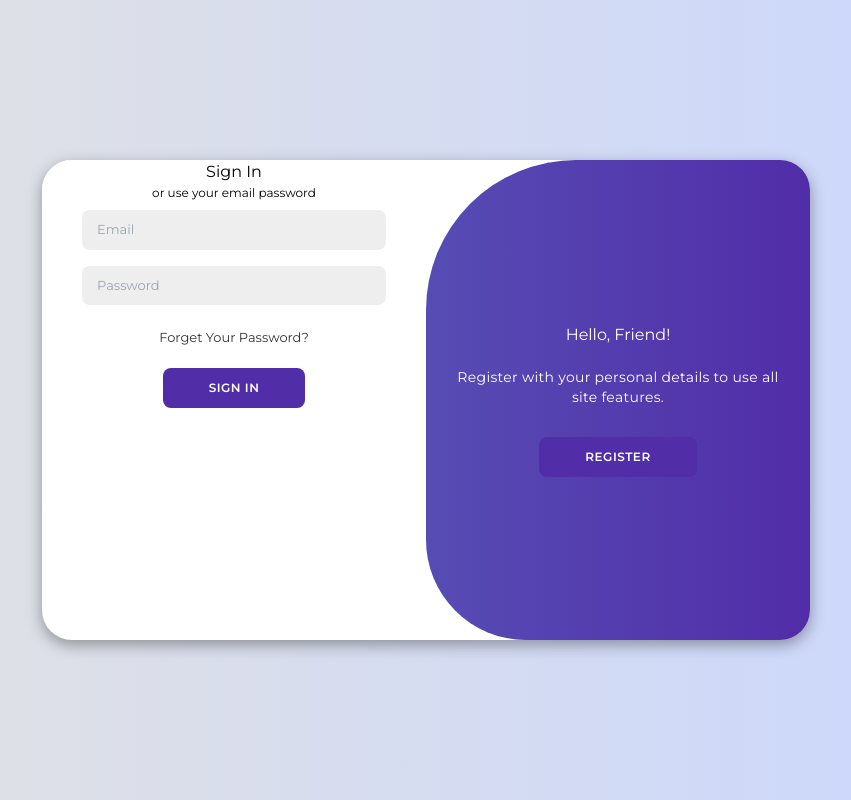
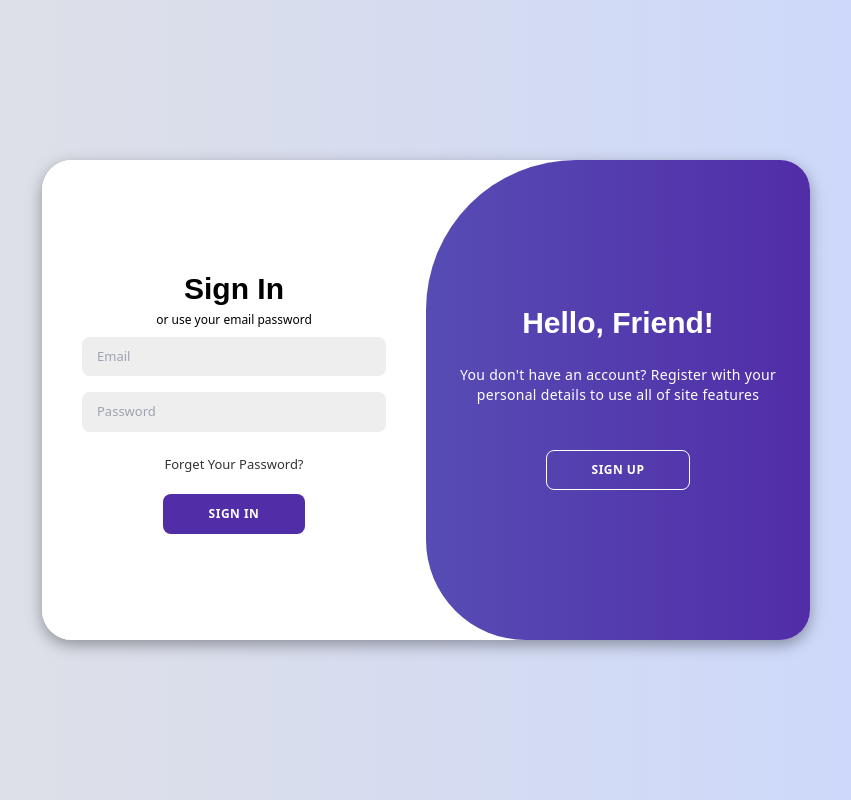
Before and after one commit to Ianzev/foto24-offers, a React (Vite) app in the folder frontend/: page /login in a window 1280 px wide. Shown: the whole page, without its empty margins (214-1065 px from the left). Built offline with nearby package versions, Linux system fonts and the light colour scheme.

Commit message:
login register page

```diff
--- a/frontend/src/components/Sidebar.jsx
+++ b/frontend/src/components/Sidebar.jsx
@@ -1,5 +1,6 @@
 import { MoreVertical, ChevronLast, ChevronFirst } from "lucide-react"
 import { useContext, createContext, useState } from "react"
+import foto24Logo from '../components/images/foto24.png';
 
 const SidebarContext = createContext()
 
@@ -11,7 +12,7 @@ export function Sidebar({ children }) {
       <nav className="h-full flex flex-col bg-white border-r shadow-sm">
         <div className="p-4 pb-2 flex justify-between items-center">
           <img
-            src="https://img.logoipsum.com/243.svg"
+            src={foto24Logo}
             // src="./images/foto24.png"
             className={`overflow-hidden transition-all ${
               expanded ? "w-32" : "w-0"
--- a/frontend/src/pages/HomePage.jsx
+++ b/frontend/src/pages/HomePage.jsx
@@ -1,4 +1,3 @@
-import { Link } from 'react-router-dom';
 
 function HomePage(){
     return(
--- a/frontend/src/pages/Login/Login.jsx
+++ b/frontend/src/pages/Login/Login.jsx
@@ -1,33 +1,19 @@
-// LoginForm.jsx
-import React from 'react';
 import './style.css';
+import React, { useState } from 'react';
 
-const LoginForm = ({ isLoginForm }) => {
-    return (
-        <div className="form-container.sign-up">
-            {isLoginForm ? (
-                <form>
-                    <h1>Sign In</h1>
-                    <span>or use your email password</span>
-                    <input type="email" placeholder="Email" />
-                    <input type="password" placeholder="Password" />
-                    <a href="#">Forget Your Password?</a>
-                    <button>Sign In</button>
-                </form>
-            ) : (
-                <form>
-                    <h1>Create Account</h1>
-                    <div className="social-icons">
-                    </div>
-                    <span>or use your email for registration</span>
-                    <input type="text" placeholder="Name" />
-                    <input type="email" placeholder="Email" />
-                    <input type="password" placeholder="Password" />
-                    <button>Sign Up</button>
-                </form>
-            )}
+function Login(){
+    return(
+        <div className="form-container sign-in">
+            <form>
+                <h1 className='h1-login'>Sign In</h1>
+                <span>or use your email password</span>
+                <input type="email" placeholder="Email"/>
+                <input type="password" placeholder="Password"/>
+                <a href="#">Forget Your Password?</a>
+                <button>Sign In</button>
+            </form>
         </div>
     );
 };
 
-export default LoginForm;
+export default Login;
--- a/frontend/src/pages/Login/LoginContainer.jsx
+++ b/frontend/src/pages/Login/LoginContainer.jsx
@@ -1,40 +1,52 @@
-// LoginContainer.jsx
 import React, { useState } from 'react';
-import LoginForm from './Login';
+import Login from './Login';
+import Register from './Register';
 import './style.css';
+import { useNavigate } from 'react-router-dom';
+import { Link } from 'react-router-dom';
 
-const LoginContainer = () => {
-    const [isLoginForm, setIsLoginForm] = useState(true);
+const LoginContainer = ({isLoginForm, isActiveProp}) => {
+    const [isActive, setIsActive] = useState(isActiveProp);
 
     const toggleForm = () => {
-        setIsLoginForm(!isLoginForm);
+        setIsActive(!isActive); // Toggle the isActive state
     };
 
-
     return (
-        <div className='container'>
-            <div className="form-container sign-in">
-                <LoginForm isLoginForm={isLoginForm} />
-            </div>
-            <div className="toggle-container">
-                <div className="toggle">
-                    <div className={`toggle-panel toggle-left`}>
-                        <h1>{isLoginForm ? "Welcome Back!" : "Hello, Friend!"}</h1>
-                        <p>{isLoginForm ? "Enter your personal details to use all site features." : "Register with your personal details to use all site features."}</p>
-                        <button className={`hidden`} onClick={toggleForm}>
-                            {isLoginForm ? "Sign In" : "Register"}
-                        </button>
-                    </div>
-                    <div className={`toggle-panel toggle-right`}>
-                        <h1>{isLoginForm ? "Hello, Friend!" : "Welcome Back!"}</h1>
-                        <p>{isLoginForm ? "Register with your personal details to use all site features." : "Enter your personal details to use all site features."}</p>
-                        <button className="register" onClick={toggleForm}>
-                            {isLoginForm ? "Register" : "Sign In"}
-                        </button>
+        <>
+        <div className='wrapper'>
+        <div className={`container ${isActive ? 'active' : ''} main-container`}>
+            {isLoginForm ? (
+                <>
+                <Login />
+                <div className="toggle-container">
+                    <div className="toggle">
+                        <div className="toggle-panel toggle-right">
+                            <h1 className='h1-login'>Hello, Friend!</h1>
+                            <p>You don't have an account? Register with your personal details to use all of site features</p>
+                            <Link to='/register'><button className="button-form" id="register" onClick={toggleForm}>Sign Up</button></Link>
+                        </div>
                     </div>
                 </div>
-            </div>
+                </>
+            ) : (
+                <>
+                <Register />
+                <div className="toggle-container">
+                    <div className="toggle">
+                        <div className="toggle-panel toggle-left">
+                            <h1 className='h1-login'>Welcome Back!</h1>
+                            <p>You already have an account? Enter your personal details to use all of site features</p>
+                            <Link to='/login'><button className="button-form" id="login" onClick={toggleForm} >Sign In</button></Link>
+                        </div>
+                    </div>
+                </div>
+                </>
+            )}
         </div>
+        </div>
+        </>
+
     );
 };
 
--- /dev/null
+++ b/frontend/src/pages/Login/Register.jsx
@@ -0,0 +1,19 @@
+import './style.css';
+import React, { useState } from 'react';
+
+function Register(){
+    return(
+        <div className="form-container sign-up">
+            <form>
+                <h1 className='h1-login'>Create Account</h1>
+                <span>or use your email for registeration</span>
+                <input type="text" placeholder="Name"/>
+                <input type="email" placeholder="Email"/>
+                <input type="password" placeholder="Password"/>
+                <button>Sign Up</button>
+            </form>
+        </div>
+    );
+};
+
+export default Register;
--- a/frontend/src/pages/Login/style.css
+++ b/frontend/src/pages/Login/style.css
@@ -1,14 +1,13 @@
 
 @import url('https://fonts.googleapis.com/css2?family=Montserrat:wght@300;400;500;600;700&display=swap');
 
-*{
-    margin: 0;
-    padding: 0;
-    box-sizing: border-box;
-    font-family: 'Montserrat', sans-serif;
+.h1-login{
+    font-family: Arial, Helvetica, sans-serif;
+    font-weight: bold !important;
+    font-size: 30px;
 }
 
-body{
+.wrapper{
     background-color: #c9d6ff;
     background: linear-gradient(to right, #e2e2e2, #c9d6ff);
     display: flex;
@@ -61,7 +60,7 @@ body{
     cursor: pointer;
 }
 
-.container button.hidden{
+.container .button-form{
     background-color: transparent;
     border-color: #fff;
 }
@@ -129,21 +128,6 @@ body{
     }
 }
 
-.social-icons{
-    margin: 20px 0;
-}
-
-.social-icons a{
-    border: 1px solid #ccc;
-    border-radius: 20%;
-    display: inline-flex;
-    justify-content: center;
-    align-items: center;
-    margin: 0 3px;
-    width: 40px;
-    height: 40px;
-}
-
 .toggle-container{
     position: absolute;
     top: 0;
--- a/frontend/src/routerConfig.jsx
+++ b/frontend/src/routerConfig.jsx
@@ -1,41 +1,53 @@
 import React from 'react';
-import {createBrowserRouter} from 'react-router-dom';
+import { createBrowserRouter } from 'react-router-dom';
 import HomePage from './pages/HomePage.jsx';
 import ProductsTable from './pages/Products.jsx';
 import ProductDetails from './pages/ProductPage.jsx';
 import Offers from './pages/Offers.jsx';
 import OfferDetails from './pages/OfferPage.jsx';
 import LoginContainer from './pages/Login/LoginContainer.jsx';
+import Layout from './components/Layout.jsx';
+
+// Wrapper component to conditionally render Layout
+const RouteWrapper = ({ element }) => {
+  // Get the current route path
+  const currentPath = window.location.pathname;
+
+  // Check if current route is login or register
+  const isLoginOrRegister = currentPath === '/login' || currentPath === '/register';
+
+  // Render with Layout if not login or register
+  return isLoginOrRegister ? element : <Layout>{element}</Layout>;
+};
 
 const router = createBrowserRouter([
   {
     path: '/',
-    element: <HomePage />
+    element: <RouteWrapper element={<HomePage />} />
   },
-
   {
     path: '/products',
-    element: <ProductsTable />
+    element: <RouteWrapper element={<ProductsTable />} />
   },
-
   {
     path: '/products/:sku',
-    element: <ProductDetails />,
+    element: <RouteWrapper element={<ProductDetails />} />
   },
-
   {
     path: '/offers',
-    element: <Offers />,
+    element: <RouteWrapper element={<Offers />} />
   },
-
   {
     path: '/offers/:id',
-    element: <OfferDetails />,
+    element: <RouteWrapper element={<OfferDetails />} />
   },
-
   {
     path: '/login',
-    element: <LoginContainer />,
+    element: <LoginContainer isLoginForm={true} isActiveProp={false} />
+  },
+  {
+    path: '/register',
+    element: <LoginContainer isLoginForm={false} isActiveProp={true} />
   }
 ]);
 
--- a/package.json
+++ b/package.json
@@ -3,6 +3,7 @@
     "autoprefixer": "^10.4.19",
     "lucide-react": "^0.368.0",
     "postcss": "^8.4.38",
+    "react-router-dom": "^6.22.3",
     "tailwindcss": "^3.4.3"
   }
 }
```
Also changed, not shown: frontend/src/pages/Login/App.js (deleted, +0 -11 lines), 1 other file (tests, documents, lock files or other folders).
